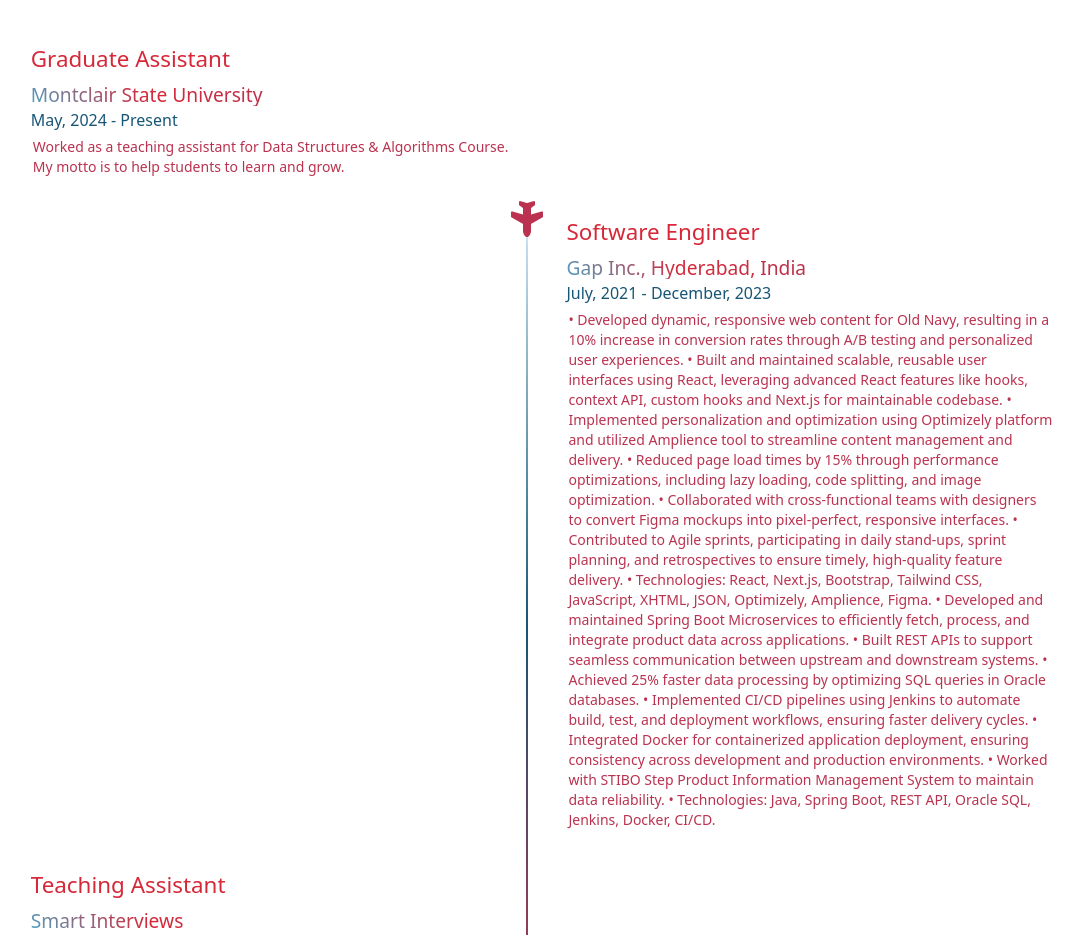
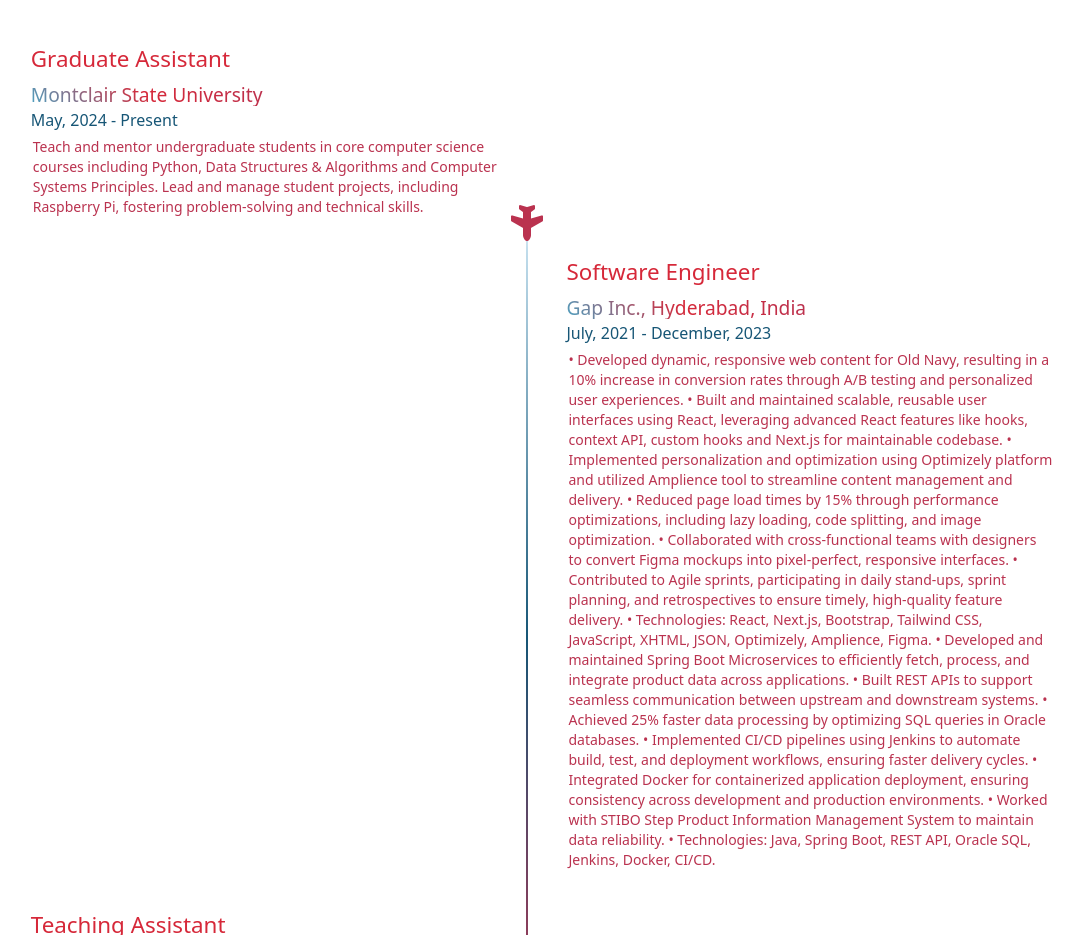
Before and after one commit to SriSwathi25/SriSwathi25.github.io, a plain HTML site: page index.html in a window 1280 px wide. Shown: the part 780-1715 px from the top of the page, without its empty margins (114-1197 px from the left). Drawn offline with nearby package versions, Linux system fonts and the light colour scheme.

Commit message:
Update index.html

```diff
--- a/index.html
+++ b/index.html
@@ -114,8 +114,9 @@
                         <h4 class="experience-company-name"> Montclair State University </h4>
                         <h5 class="experience-duration m0"> May, 2024 - Present </h5>
 
-                        <p class="experience-description text-align-justify">Worked as a teaching assistant for Data
-                            Structures & Algorithms Course. My motto is to help students to learn and grow.</p>
+                        <p class="experience-description text-align-justify">Teach and mentor undergraduate students in core computer science courses
+including Python, Data Structures & Algorithms and Computer Systems Principles.
+Lead and manage student projects, including Raspberry Pi, fostering problem-solving and technical skills.</p>
 
                     </div>
                 </div>
```
